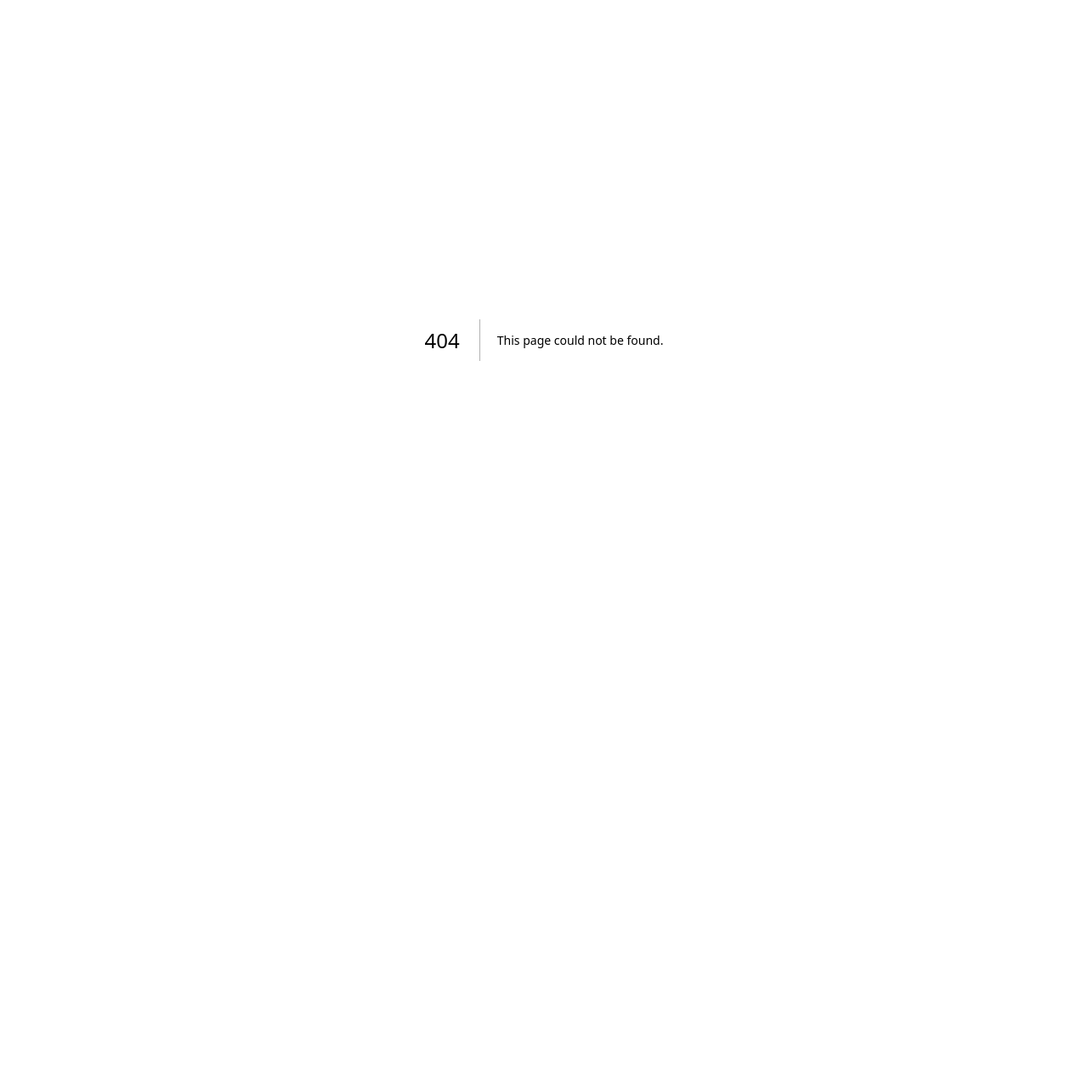
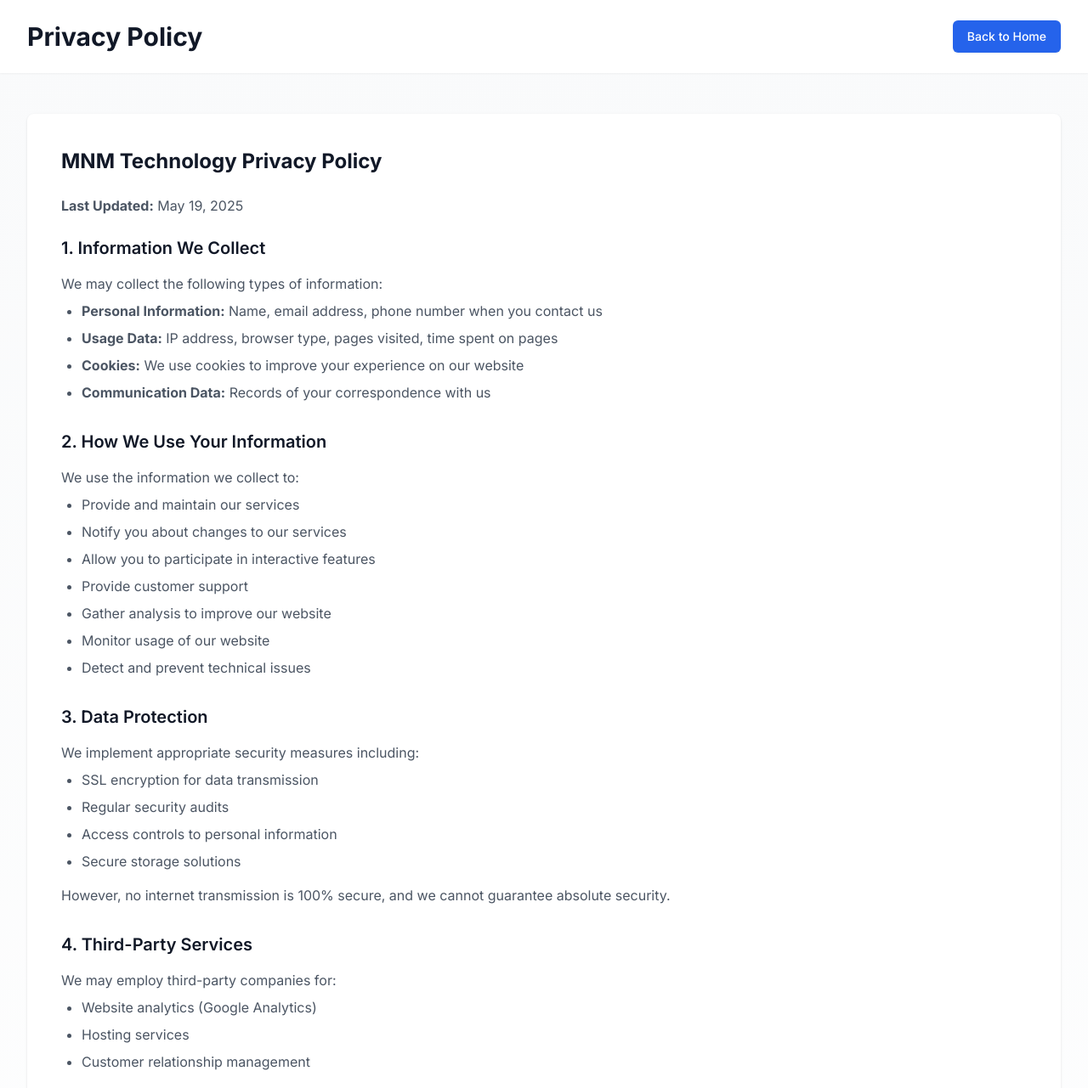
Before and after one commit to Munemh/MNM-Tech, a Next.js app: page /privacy-policy in a window 1280 px wide. Before the commit this address had no page. Shown: the top 1281 px of the page at 85% size. Before the commit the page ends 800 px from the top, so only its background shows below. Built offline with nearby package versions, Linux system fonts and the light colour scheme.

Commit message:
Privacy Policy added

```diff
--- a/src/app/components/top_nav/index.tsx
+++ b/src/app/components/top_nav/index.tsx
@@ -229,6 +229,7 @@ export const Footer = () => {
                 <li><a href="#services" className="hover:text-white">Services</a></li>
                 <li><a href="/Technology" className="hover:text-white">Technology Stack</a></li>
                 <li><a href="/Team" className="hover:text-white">Meet Our Team</a></li>
+                <li><a href="/privacy-policy" className="hover:text-white">Privacy Policy</a></li>
               </ul>
             </div>
 
--- /dev/null
+++ b/src/app/privacy-policy/page.tsx
@@ -0,0 +1,141 @@
+"use client";
+import { motion } from "framer-motion";
+import Link from "next/link";
+
+const PrivacyPolicyPage = () => {
+  return (
+    <div className="min-h-screen bg-gradient-to-b from-gray-50 to-white">
+      {/* Header */}
+      <header className="bg-white shadow-sm">
+        <div className="max-w-7xl mx-auto px-4 py-6 sm:px-6 lg:px-8 flex justify-between items-center">
+          <h1 className="text-3xl font-bold text-gray-900">Privacy Policy</h1>
+          <Link href="/" className="inline-flex items-center px-4 py-2 border border-transparent text-sm font-medium rounded-md shadow-sm text-white bg-blue-600 hover:bg-blue-700">
+            Back to Home
+          </Link>
+        </div>
+      </header>
+
+      <main className="max-w-7xl mx-auto px-4 py-12 sm:px-6 lg:px-8">
+        <motion.div
+          initial={{ opacity: 0, y: 20 }}
+          animate={{ opacity: 1, y: 0 }}
+          className="bg-white shadow overflow-hidden rounded-lg"
+        >
+          <div className="px-6 py-8 sm:p-10">
+            <div className="prose prose-lg max-w-none text-gray-600">
+              <motion.h2
+                initial={{ opacity: 0 }}
+                whileInView={{ opacity: 1 }}
+                className="text-2xl font-bold text-gray-900 mb-6"
+              >
+                MNM Technology Privacy Policy
+              </motion.h2>
+
+              <motion.p
+                initial={{ opacity: 0 }}
+                whileInView={{ opacity: 1 }}
+                transition={{ delay: 0.1 }}
+                className="mb-6"
+              >
+                <strong>Last Updated:</strong> {new Date().toLocaleDateString('en-US', { year: 'numeric', month: 'long', day: 'numeric' })}
+              </motion.p>
+
+              <motion.div
+                initial={{ opacity: 0 }}
+                whileInView={{ opacity: 1 }}
+                transition={{ delay: 0.2 }}
+                className="space-y-8"
+              >
+                <section>
+                  <h3 className="text-xl font-semibold text-gray-900 mb-4">1. Information We Collect</h3>
+                  <p>We may collect the following types of information:</p>
+                  <ul className="list-disc pl-6 space-y-2 mt-2">
+                    <li><strong>Personal Information:</strong> Name, email address, phone number when you contact us</li>
+                    <li><strong>Usage Data:</strong> IP address, browser type, pages visited, time spent on pages</li>
+                    <li><strong>Cookies:</strong> We use cookies to improve your experience on our website</li>
+                    <li><strong>Communication Data:</strong> Records of your correspondence with us</li>
+                  </ul>
+                </section>
+
+                <section>
+                  <h3 className="text-xl font-semibold text-gray-900 mb-4">2. How We Use Your Information</h3>
+                  <p>We use the information we collect to:</p>
+                  <ul className="list-disc pl-6 space-y-2 mt-2">
+                    <li>Provide and maintain our services</li>
+                    <li>Notify you about changes to our services</li>
+                    <li>Allow you to participate in interactive features</li>
+                    <li>Provide customer support</li>
+                    <li>Gather analysis to improve our website</li>
+                    <li>Monitor usage of our website</li>
+                    <li>Detect and prevent technical issues</li>
+                  </ul>
+                </section>
+
+                <section>
+                  <h3 className="text-xl font-semibold text-gray-900 mb-4">3. Data Protection</h3>
+                  <p>We implement appropriate security measures including:</p>
+                  <ul className="list-disc pl-6 space-y-2 mt-2">
+                    <li>SSL encryption for data transmission</li>
+                    <li>Regular security audits</li>
+                    <li>Access controls to personal information</li>
+                    <li>Secure storage solutions</li>
+                  </ul>
+                  <p className="mt-4">However, no internet transmission is 100% secure, and we cannot guarantee absolute security.</p>
+                </section>
+
+                <section>
+                  <h3 className="text-xl font-semibold text-gray-900 mb-4">4. Third-Party Services</h3>
+                  <p>We may employ third-party companies for:</p>
+                  <ul className="list-disc pl-6 space-y-2 mt-2">
+                    <li>Website analytics (Google Analytics)</li>
+                    <li>Hosting services</li>
+                    <li>Customer relationship management</li>
+                  </ul>
+                  <p className="mt-4">These third parties have access only to information needed to perform their functions.</p>
+                </section>
+
+                <section>
+                  <h3 className="text-xl font-semibold text-gray-900 mb-4">5. Your Rights</h3>
+                  <p>You have the right to:</p>
+                  <ul className="list-disc pl-6 space-y-2 mt-2">
+                    <li>Access your personal data</li>
+                    <li>Request correction of inaccurate data</li>
+                    <li>Request deletion of your data</li>
+                    <li>Object to processing of your data</li>
+                    <li>Request transfer of your data</li>
+                    <li>Withdraw consent at any time</li>
+                  </ul>
+                  <p className="mt-4">To exercise these rights, please contact us at privacy@mnmtchnology.com.</p>
+                </section>
+
+                <section>
+                  <h3 className="text-xl font-semibold text-gray-900 mb-4">6. Children's Privacy</h3>
+                  <p>Our services are not directed to anyone under 13. We do not knowingly collect personal information from children.</p>
+                </section>
+
+                <section>
+                  <h3 className="text-xl font-semibold text-gray-900 mb-4">7. Changes to This Policy</h3>
+                  <p>We may update our Privacy Policy. We will notify you of changes by posting the new policy on this page.</p>
+                </section>
+
+                <section>
+                  <h3 className="text-xl font-semibold text-gray-900 mb-4">8. Contact Us</h3>
+                  <p>For questions about this policy:</p>
+                  <address className="not-italic mt-2">
+                    MNM Technology<br />
+                    123 Tech Street<br />
+                    San Francisco, CA 94107<br />
+                    Email: privacy@mnmtechnology.com<br />
+                    Phone: (555) 123-4567
+                  </address>
+                </section>
+              </motion.div>
+            </div>
+          </div>
+        </motion.div>
+      </main>
+    </div>
+  );
+};
+
+export default PrivacyPolicyPage;
```
